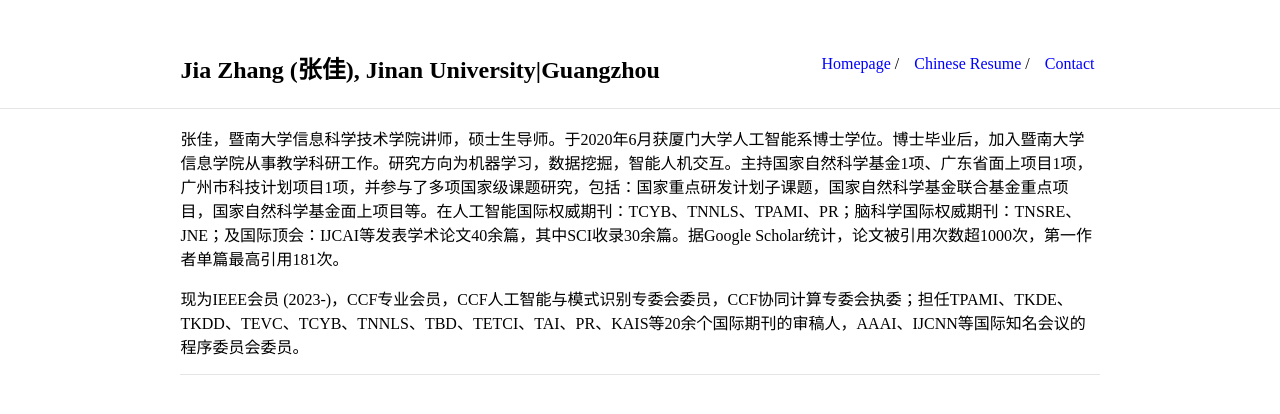
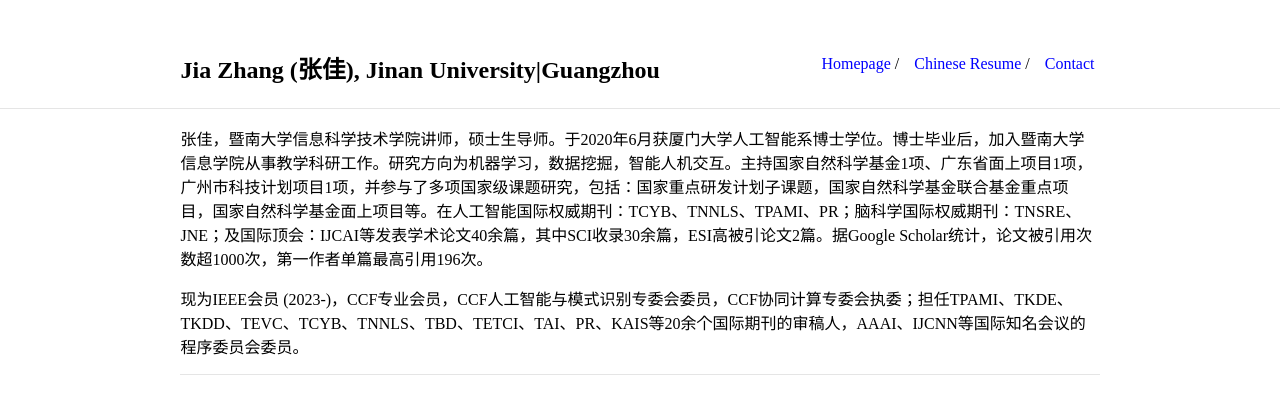
Before and after one commit to jiazhang-ml/jiazhang-ml.github.io, a Jekyll site: the page built from ch-resume.md, in a window 1280 px wide, cut to the strip 0-876 px from the top of the page. Shown: the top 414 px of the strip. Built offline with Jekyll 4.4.1, drawn with Linux system fonts in a browser that asks for light colours.

Commit message:
Update ch-resume.md

```diff
--- a/ch-resume.md
+++ b/ch-resume.md
@@ -3,6 +3,6 @@
 layout: default
 ---
 
-张佳，暨南大学信息科学技术学院讲师，硕士生导师。于2020年6月获厦门大学人工智能系博士学位。博士毕业后，加入暨南大学信息学院从事教学科研工作。研究方向为机器学习，数据挖掘，智能人机交互。主持国家自然科学基金1项、广东省面上项目1项，广州市科技计划项目1项，并参与了多项国家级课题研究，包括：国家重点研发计划子课题，国家自然科学基金联合基金重点项目，国家自然科学基金面上项目等。在人工智能国际权威期刊：TCYB、TNNLS、TPAMI、PR；脑科学国际权威期刊：TNSRE、JNE；及国际顶会：IJCAI等发表学术论文40余篇，其中SCI收录30余篇。据Google Scholar统计，论文被引用次数超1000次，第一作者单篇最高引用181次。
+张佳，暨南大学信息科学技术学院讲师，硕士生导师。于2020年6月获厦门大学人工智能系博士学位。博士毕业后，加入暨南大学信息学院从事教学科研工作。研究方向为机器学习，数据挖掘，智能人机交互。主持国家自然科学基金1项、广东省面上项目1项，广州市科技计划项目1项，并参与了多项国家级课题研究，包括：国家重点研发计划子课题，国家自然科学基金联合基金重点项目，国家自然科学基金面上项目等。在人工智能国际权威期刊：TCYB、TNNLS、TPAMI、PR；脑科学国际权威期刊：TNSRE、JNE；及国际顶会：IJCAI等发表学术论文40余篇，其中SCI收录30余篇，ESI高被引论文2篇。据Google Scholar统计，论文被引用次数超1000次，第一作者单篇最高引用196次。
 
 现为IEEE会员 (2023-)，CCF专业会员，CCF人工智能与模式识别专委会委员，CCF协同计算专委会执委；担任TPAMI、TKDE、TKDD、TEVC、TCYB、TNNLS、TBD、TETCI、TAI、PR、KAIS等20余个国际期刊的审稿人，AAAI、IJCNN等国际知名会议的程序委员会委员。
```
